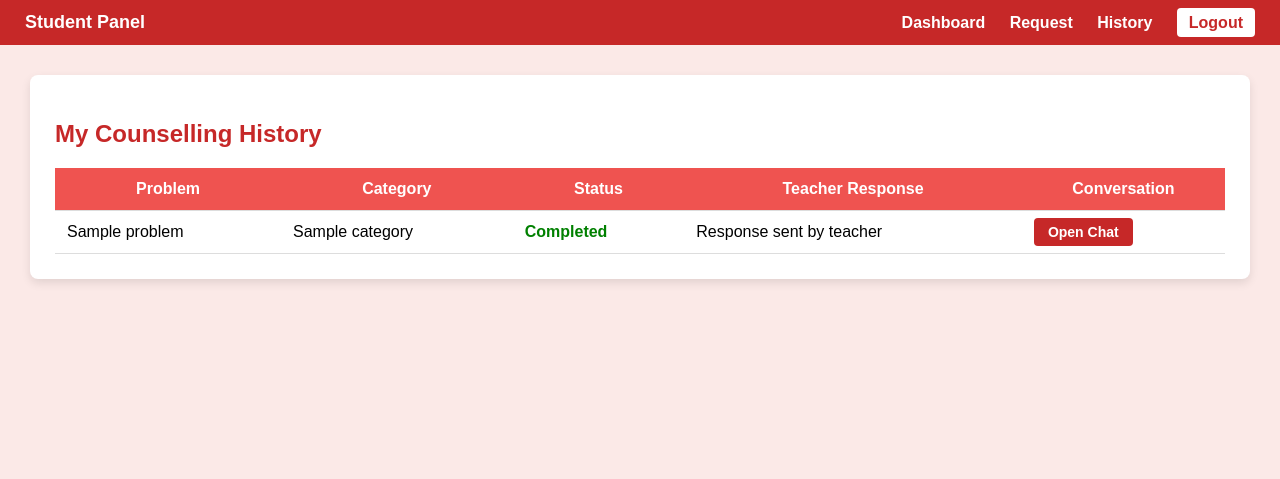
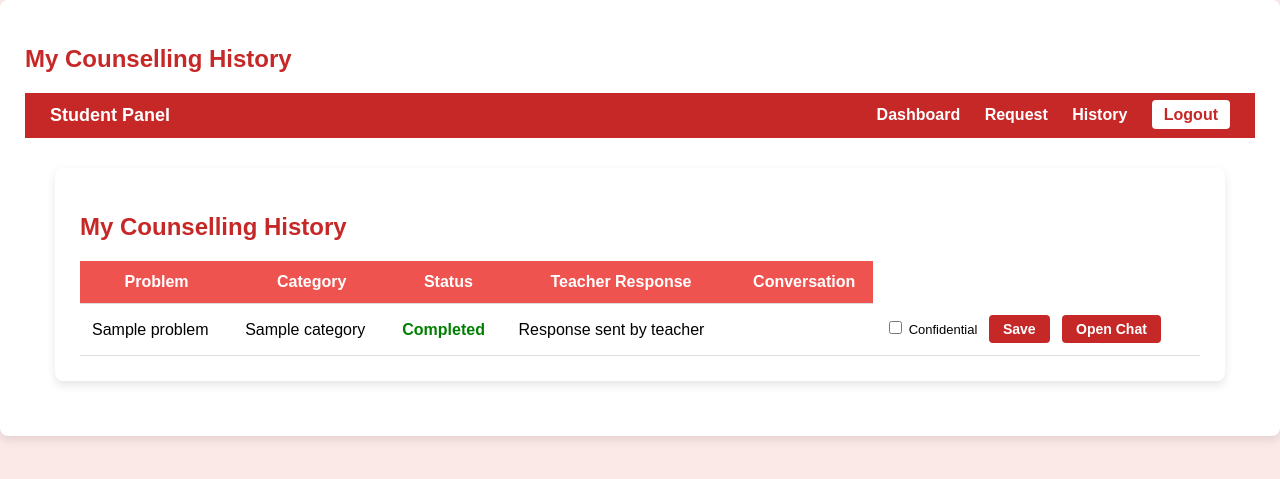
Before and after one commit to sinchana2612/Mind_Cloud, a Flask app: template templates/student/history.html in a window 1280 px wide. Shown: the top 479 px of the page. Run offline with Flask 3, Linux system fonts and the light colour scheme; the template is opened without the code that fills it: most values are stand-ins (such as "Sample title", 1, 10 or a date in 2020).

Commit message:
Added confidential flag to student requests

```diff
--- a/app.py
+++ b/app.py
@@ -1,9 +1,13 @@
 from flask import Flask, render_template, request, redirect, session
+from flask import Flask, render_template, request, redirect, session, send_file
+
 from werkzeug.security import generate_password_hash, check_password_hash
 import mysql.connector
 from datetime import datetime
 import subprocess
-from functools import wraps   # ✅ REQUIRED
+from functools import wraps
+import openpyxl
+from io import BytesIO   # ✅ REQUIRED
 
 app = Flask(__name__)
 app.secret_key = "super_secret_key_123"
@@ -139,6 +143,27 @@ def student_history():
     history = cursor.fetchall()
     return render_template("student/history.html", history=history)
 
+@app.route("/student/mark_confidential/<int:request_id>", methods=["POST"])
+@login_required("student")
+def mark_confidential(request_id):
+    db = get_db()
+    cursor = db.cursor()
+
+    # Checkbox value — if checked send 1 else 0
+    confidential = 1 if request.form.get("confidential") == "1" else 0
+
+    # Update messages sent by THIS student for this request
+    cursor.execute("""
+        UPDATE counselling_messages
+        SET confidential=%s
+        WHERE request_id=%s
+        AND sender_role='student'
+    """, (confidential, request_id))
+
+    return redirect("/student/history")
+
+
+
 @app.route("/student/reply/<int:request_id>", methods=["GET", "POST"])
 @login_required("student")
 def student_reply(request_id):
@@ -237,6 +262,42 @@ def teacher_request():
     ai_text = None
     selected_request_id = None
 
+    # ---------- Normal (Non-Confidential) requests ----------
+    cursor.execute("""
+        SELECT cr.id, cr.problem, cr.category, u.UserName AS student_name
+        FROM counselling_requests cr
+        JOIN students s ON cr.student_id = s.id
+        JOIN users u ON s.user_id = u.id
+        JOIN teachers t ON s.assigned_teacher_id = t.id
+        WHERE t.user_id=%s
+        AND (
+            SELECT cm.confidential
+            FROM counselling_messages cm
+            WHERE cm.request_id = cr.id
+            ORDER BY cm.created_at DESC
+            LIMIT 1
+        ) = 0
+    """, (session["user_id"],))
+    normal_requests = cursor.fetchall()
+
+    # ---------- Confidential requests ----------
+    cursor.execute("""
+        SELECT cr.id
+        FROM counselling_requests cr
+        JOIN students s ON cr.student_id = s.id
+        JOIN teachers t ON s.assigned_teacher_id = t.id
+        WHERE t.user_id=%s
+        AND (
+            SELECT cm.confidential
+            FROM counselling_messages cm
+            WHERE cm.request_id = cr.id
+            ORDER BY cm.created_at DESC
+            LIMIT 1
+        ) = 1
+    """, (session["user_id"],))
+    private_requests = cursor.fetchall()
+
+    # ---------- AI suggestion ----------
     if request.method == "POST" and "generate_ai" in request.form:
         selected_request_id = request.form["request_id"]
 
@@ -252,35 +313,16 @@ def teacher_request():
         )
         ai_text = gemma_response(conversation)
 
-    cursor.execute("""
-        SELECT cr.id, cr.problem, cr.category, u.UserName AS student_name
-        FROM counselling_requests cr
-        JOIN students s ON cr.student_id = s.id
-        JOIN users u ON s.user_id = u.id
-        JOIN teachers t ON s.assigned_teacher_id = t.id
-        WHERE t.user_id=%s AND (
-    cr.status = 'Pending'
-    OR cr.id IN (
-        SELECT cm.request_id
-        FROM counselling_messages cm
-        WHERE cm.sender_role = 'student'
-        AND cm.created_at > (
-            SELECT IFNULL(MAX(cres.completed_at), '1970-01-01')
-            FROM counselling_responses cres
-            WHERE cres.request_id = cm.request_id
-        )
-    )
-)
-
-    """, (session["user_id"],))
-
     return render_template(
         "teacher/request.html",
-        requests=cursor.fetchall(),
+        requests=normal_requests,
+        private_requests=private_requests,
         ai_text=ai_text,
         selected_request_id=selected_request_id,
         name=session["name"]
     )
+
+
 
 @app.route("/teacher/history")
 @login_required("teacher")
@@ -311,6 +353,99 @@ def teacher_history():
         history=history,
         name=session["name"]
     )
+@app.route("/teacher/export_excel")
+@login_required("teacher")
+def export_excel():
+    db = get_db()
+    cursor = db.cursor(dictionary=True)
+
+    cursor.execute("SELECT id FROM teachers WHERE user_id=%s", (session["user_id"],))
+    teacher = cursor.fetchone()
+
+    # Pull messages grouped by request
+    cursor.execute("""
+        SELECT u.UserName AS student_name,
+               cr.problem,
+               cr.category,
+               cm.message,
+               cm.created_at,
+               cm.confidential,
+               cres.teacher_response
+        FROM counselling_messages cm
+        JOIN counselling_requests cr ON cm.request_id = cr.id
+        JOIN students s ON cr.student_id = s.id
+        JOIN users u ON s.user_id = u.id
+        LEFT JOIN counselling_responses cres ON cres.request_id = cr.id
+        WHERE s.assigned_teacher_id=%s
+        ORDER BY cm.request_id, cm.created_at
+    """, (teacher["id"],))
+
+    rows = cursor.fetchall()
+
+    # Collect conversation per request to summarize
+    grouped = {}
+    for r in rows:
+        rid = f"{r['student_name']}_{r['problem']}"
+        grouped.setdefault(rid, []).append(r)
+
+    wb = openpyxl.Workbook()
+    ws = wb.active
+    ws.title = "Counselling Report"
+
+    ws.append([
+        "Student Name",
+        "Problem",
+        "Category",
+        "Message Text",
+        "Counselling Date",
+        "Teacher Resolution",
+        "AI Summary",
+        "Confidential"
+    ])
+
+    for rid, msgs in grouped.items():
+        first = msgs[0]
+        last = msgs[-1]
+
+        # Summarize with Gemma
+        conversation = "\n".join([m["message"] for m in msgs])
+        summary_prompt = f"""
+Provide a 3–5 sentence counselling summary based on this full conversation.
+NO bullets. NO lists. Just a simple professional explanation.
+
+Conversation:
+{conversation}
+
+Summary:
+"""
+        summary = gemma_response(summary_prompt)
+
+        # Anonymous if confidential
+        name = "Anonymous Student" if first["confidential"] == 1 else first["student_name"]
+
+        for m in msgs:
+            ws.append([
+                name,
+                first["problem"],
+                first["category"],
+                m["message"],
+                last["created_at"].strftime("%Y-%m-%d %H:%M"),
+                first["teacher_response"] or "",
+                summary,
+                "YES" if m["confidential"] == 1 else "NO"
+            ])
+
+    output = BytesIO()
+    wb.save(output)
+    output.seek(0)
+
+    return send_file(
+        output,
+        as_attachment=True,
+        download_name="counselling_report.xlsx",
+        mimetype="application/vnd.openxmlformats-officedocument.spreadsheetml.sheet"
+    )
+
 
 @app.route("/teacher/reply/<int:request_id>", methods=["GET", "POST"])
 @login_required("teacher")
--- a/templates/student/history.html
+++ b/templates/student/history.html
@@ -2,6 +2,8 @@
 <html>
 <head>
     <title>My Counselling History</title>
+    <div class="card">
+    <h2>My Counselling History</h2>
 
     <!-- Google Analytics -->
     <script async src="https://www.googletagmanager.com/gtag/js?id=G-482XK0D475"></script>
@@ -128,10 +130,29 @@
                 </td>
 
                 <td>
-                    <!-- ✅ FIXED LINE -->
-                    <a class="chat-btn" href="/student/reply/{{ h.id }}">
-                        Open Chat
-                    </a>
+                   <td style="white-space: nowrap;">
+    <form action="/student/mark_confidential/{{ h.id }}" method="POST" style="display:inline;">
+        <label style="margin-right:8px; font-size:13px;">
+            <input type="checkbox" name="confidential" value="1">
+            Confidential
+        </label>
+        <button type="submit" style="
+            background: #c62828;
+            color: white;
+            padding: 6px 14px;
+            border-radius: 4px;
+            border: none;
+            cursor: pointer;
+            font-weight: bold;
+            font-size: 14px;
+        ">Save</button>
+    </form>
+
+    <a class="chat-btn" href="/student/reply/{{ h.id }}" style="margin-left:8px;">
+        Open Chat
+    </a>
+</td>
+
                 </td>
             </tr>
             {% endfor %}
```
Also changed, not shown: templates/teacher/dashboard.html (+11 -3 lines), templates/teacher/request.html (+25 -0 lines), 1 other file.
